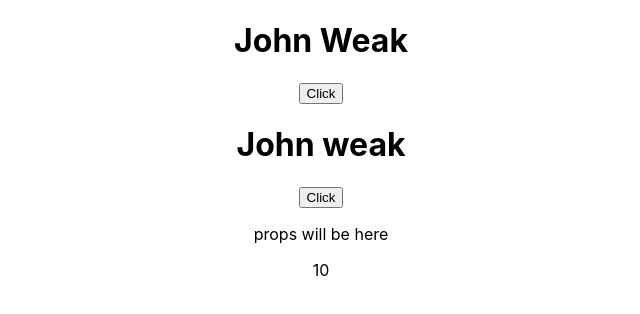
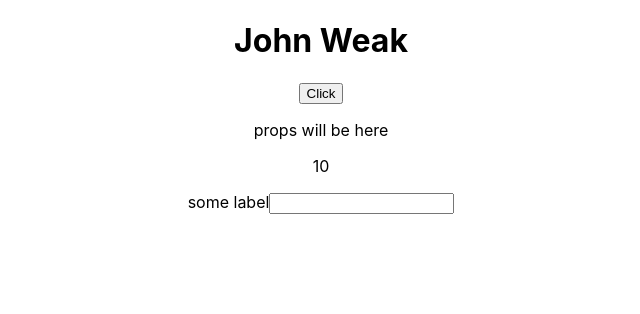
Before and after one commit to den2308/JSbasic-React, a React (Create React App) app: page / in a window 1280 px wide. Shown: the top 314 px of the page, without its empty margins (319-959 px from the left). Built offline with nearby package versions, Linux system fonts and the light colour scheme.

Commit message:
11 07 2021

```diff
--- a/src/App.js
+++ b/src/App.js
@@ -1,4 +1,5 @@
 import { useState } from 'react'
+import ErrorCatchBoundary from './ErrorCatchBoundary'
 import './App.css';
 import ClassComponent from './ClassComponent'
 
@@ -17,12 +18,11 @@ function App() {
   }
   return (
     <div className="App">
-      <h1>John Weak</h1>
-      <button onClick={handlePulsCount}>Click</button>
-      {count === 0 ?
-        <ClassComponent count={count} setCount={handlePulsCount} title='John weak' /> :
-        <ClassComponent title='John Dou' />
-      }
+      <ErrorCatchBoundary>
+        <ClassComponent title={'John Weak'} />
+      </ErrorCatchBoundary>
+      <label htmlFor="testInput" className='asdas'>some label</label>
+      <input id='testInput' />
     </div>
   );
 }
--- a/src/ClassComponent.js
+++ b/src/ClassComponent.js
@@ -1,4 +1,5 @@
 import React, { useState } from 'react'
+import PropTypes from 'prop-types'
 
 const ClassComponent = (props) => {
     const [state, setstate] = useState(10)
@@ -12,4 +13,8 @@ const ClassComponent = (props) => {
     )
 }
 
+ClassComponent.propTypes = {
+    title: PropTypes.string
+}
+
 export default ClassComponent
--- /dev/null
+++ b/src/ErrorCatchBoundary.js
@@ -0,0 +1,28 @@
+import React, { Component } from 'react'
+
+class ErrorCatchBoundary extends Component {
+    constructor(props) {
+        super(props);
+        this.state = {
+            error: false
+        }
+    }
+
+    static getDerivedStateFromError(error) {
+        return { error: true }
+    }
+
+    componentDidCatch(error, errorInfo) {
+        console.log('error', error)
+        console.log('errorInfo', errorInfo)
+    }
+    render() {
+        if (this.state.error) {
+            return <p>Oops something went wrong</p>
+        }
+        return this.props.children
+
+    }
+}
+
+export default ErrorCatchBoundary
```
Also changed, not shown: 18 other files (tests, documents, lock files or other folders).
